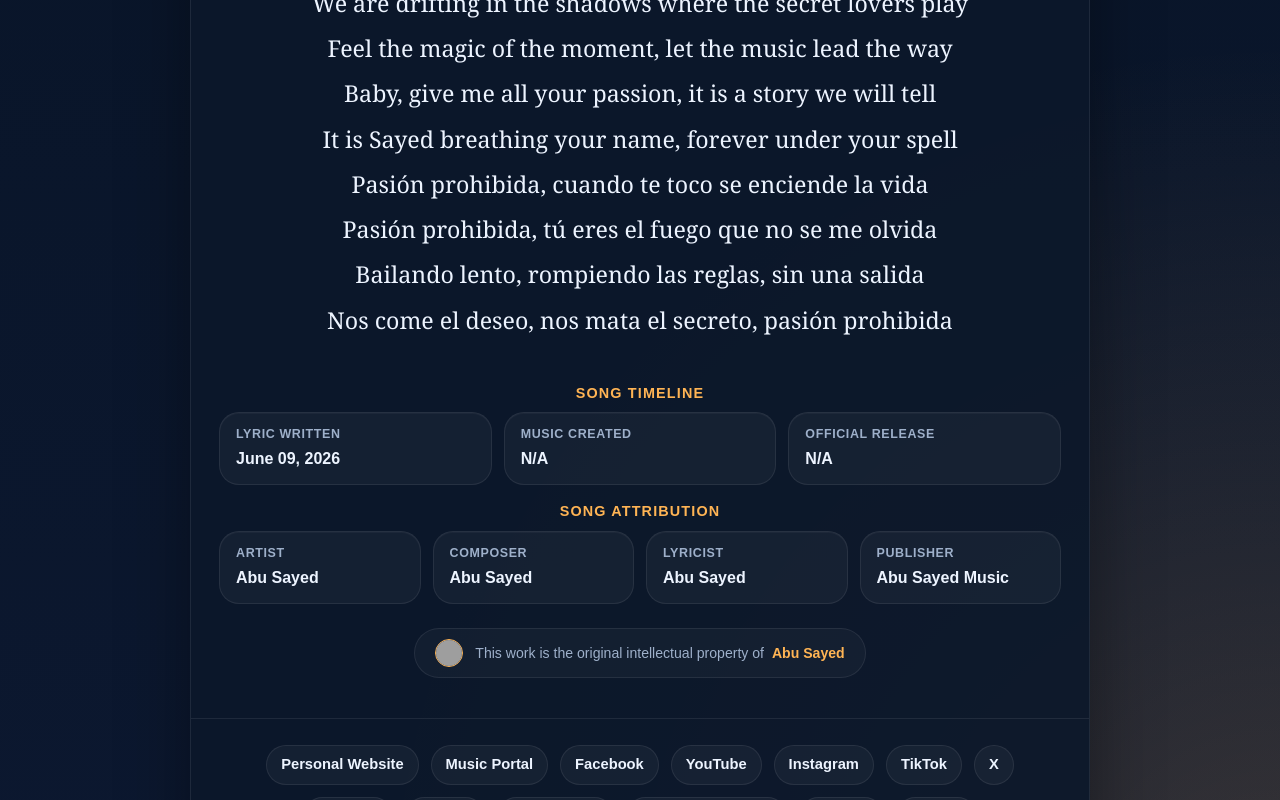
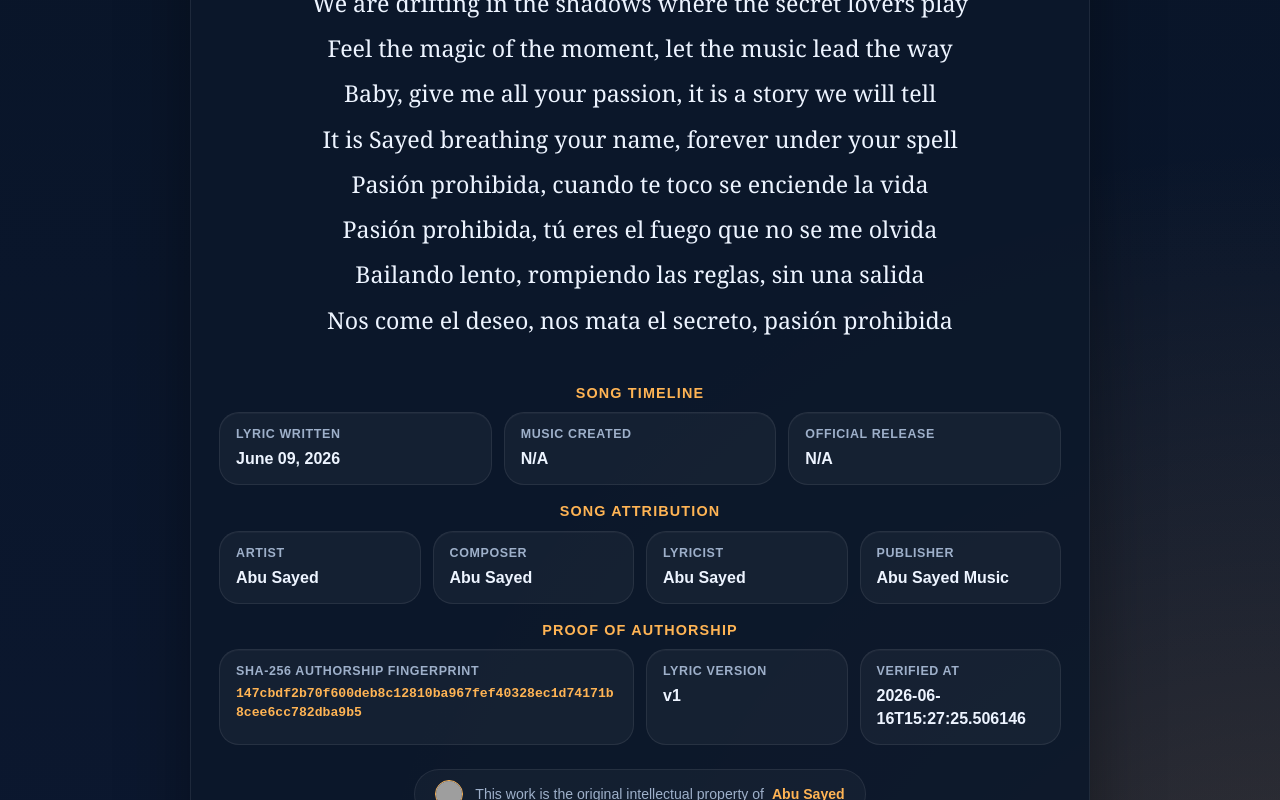
Before and after one commit to ImAbuSayed/pasion-prohibida, a plain HTML site: page index.html in a window 1280 px wide. Shown: the part 2000-2800 px from the top of the page. Drawn offline with Linux system fonts and the light colour scheme; grey boxes are pictures that could not be loaded.

Commit message:
feat: update song assets v1 with signed GPG commit [verified]

```diff
--- a/index.html
+++ b/index.html
@@ -14,9 +14,9 @@
     <meta name="keywords" content="Pasión prohibida, Abu Sayed lyrics, original song lyrics, Abu Sayed original song, Abu Sayed lyricist, Abu Sayed composer, Abu Sayed songwriter, official lyrics">
     <meta name="robots" content="index,follow,max-snippet:-1,max-image-preview:large,max-video-preview:-1">
     <meta name="referrer" content="strict-origin-when-cross-origin">
-    <meta name="description" content="Official documentation of lyrics for &#x27;Pasión prohibida&#x27;, a signature song by Abu Sayed, showcasing his original songwriting and composition.">
+    <meta name="description" content="Full lyrics for &#x27;Pasión prohibida&#x27; by Abu Sayed. An original composition, lyrics, and production by Abu Sayed.">
     <meta property="og:title" content="Pasión prohibida - Original Lyrics by Abu Sayed">
-    <meta property="og:description" content="Official documentation of lyrics for &#x27;Pasión prohibida&#x27;, a signature song by Abu Sayed, showcasing his original songwriting and composition.">
+    <meta property="og:description" content="Full lyrics for &#x27;Pasión prohibida&#x27; by Abu Sayed. An original composition, lyrics, and production by Abu Sayed.">
     <meta property="og:type" content="music.song">
     <meta property="og:url" content="https://imabusayed.github.io/pasion-prohibida/">
     <meta property="og:site_name" content="Abu Sayed Music">
@@ -24,7 +24,7 @@
     <meta name="last-modified" content="2026-06-09 13:06:01">
     <meta name="twitter:card" content="summary_large_image">
     <meta name="twitter:title" content="Pasión prohibida - Original Lyrics by Abu Sayed">
-    <meta name="twitter:description" content="Official documentation of lyrics for &#x27;Pasión prohibida&#x27;, a signature song by Abu Sayed, showcasing his original songwriting and composition.">
+    <meta name="twitter:description" content="Full lyrics for &#x27;Pasión prohibida&#x27; by Abu Sayed. An original composition, lyrics, and production by Abu Sayed.">
     <link rel="canonical" href="https://imabusayed.github.io/pasion-prohibida/">
     <link rel="sitemap" type="application/xml" title="Sitemap" href="https://imabusayed.github.io/pasion-prohibida/sitemap.xml">
     <link rel="author" href="https://github.com/ImAbuSayed">
@@ -100,7 +100,7 @@
       "@id": "https://imabusayed.github.io/pasion-prohibida#webpage",
       "url": "https://imabusayed.github.io/pasion-prohibida/",
       "name": "Pasión prohibida - Original Lyrics by Abu Sayed",
-      "description": "Official documentation of lyrics for 'Pasión prohibida', a signature song by Abu Sayed, showcasing his original songwriting and composition.",
+      "description": "Full lyrics for 'Pasión prohibida' by Abu Sayed. An original composition, lyrics, and production by Abu Sayed.",
       "isPartOf": {
         "@id": "https://music.abusayed.com.bd/#website"
       },
@@ -537,7 +537,7 @@
 
         <div class="controls">
             <button class="btn-speak" id="speakBtn" title="Read the lyrics aloud"><span id="speakText">Read Aloud</span></button>
-            <a href="https://music.abusayed.com.bd/Licensing/?https://imabusayed.github.io/pasion-prohibida/" class="btn-license" title="Get licensing for this song" target="_blank">Music Rights & Licensing for Pasión prohibida</a>
+            <a href="https://music.abusayed.com.bd/Licensing/?https://imabusayed.github.io/pasion-prohibida/" class="btn-license" title="Get licensing for this song" target="_blank">Official Music Licensing for Pasión prohibida</a>
 
         </div>
         <br>
@@ -612,6 +612,26 @@
             <div class="meta-card">
                 <span class="meta-label">Publisher</span>
                 <strong>Abu Sayed Music</strong>
+            </div>
+
+                </div>
+            </div>
+
+            <div class="details-block">
+                <div class="details-title">Proof of Authorship</div>
+                <div class="meta-grid">
+
+            <div class="meta-card" style="grid-column: span 2;">
+                <span class="meta-label">SHA-256 Authorship Fingerprint</span>
+                <strong style="word-break: break-all; font-family: monospace; font-size: 0.82rem; color: var(--accent);">147cbdf2b70f600deb8c12810ba967fef40328ec1d74171b8cee6cc782dba9b5</strong>
+            </div>
+            <div class="meta-card">
+                <span class="meta-label">Lyric Version</span>
+                <strong>v1</strong>
+            </div>
+            <div class="meta-card">
+                <span class="meta-label">Verified At</span>
+                <strong>2026-06-16T15:27:25.506146</strong>
             </div>
 
                 </div>
```
Also changed, not shown: excerpts/Bridge-Preview.txt (added), excerpts/Chorus-Preview.txt (added), excerpts/Final-Chorus-Preview.txt (added), excerpts/Hook-Preview.txt (added), excerpts/Pre-Chorus-2-Preview.txt (added), excerpts/Pre-Chorus-3-Preview.txt (added), excerpts/Pre-Chorus-Preview.txt (added), excerpts/Verse-1-Preview.txt (added), excerpts/Verse-2-Preview.txt (added), excerpts/Verse-3-Preview.txt (added), hashes.txt (added), llms.txt, lyrics_backup/2026-06-16_pasion-prohibida-v1.txt (added), manifest.json (added), 1 other file.
